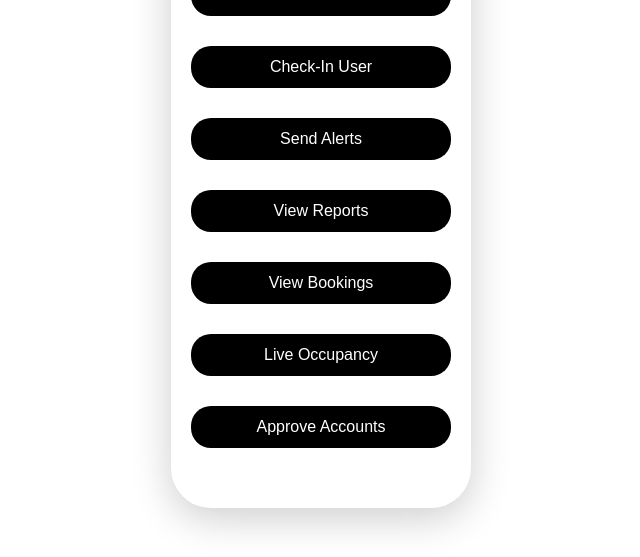
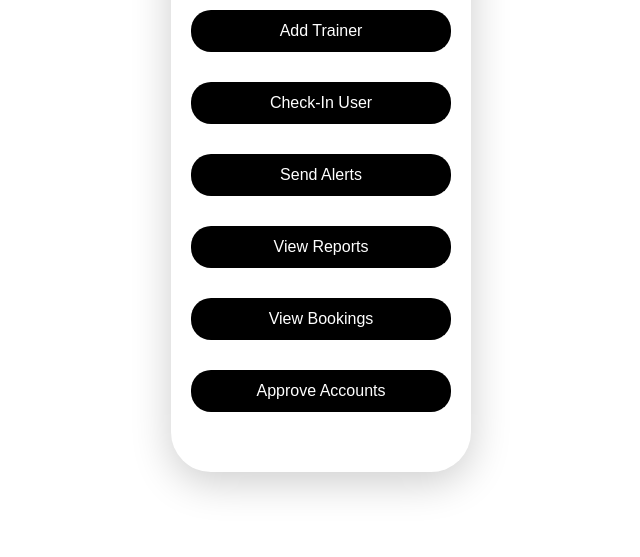
Before and after one commit to JenDacres/CapstoneProject, a plain HTML site: page admin.html in a window 1280 px wide. Shown: the part 243-800 px from the top of the page, without its empty margins (319-959 px from the left). Drawn offline with Linux system fonts and the light colour scheme.

Commit message:
removed live occ

```diff
--- a/admin.html
+++ b/admin.html
@@ -28,7 +28,6 @@
               <button onclick="loadAdminPage('sendAlerts')">Send Alerts</button>
               <button onclick="loadAdminPage('viewReports')">View Reports</button>
               <button onclick="loadAdminPage('viewBookings')">View Bookings</button>
-              <button onclick="window.location.href='liveoccupancy-a.html'">Live Occupancy</button>
               <button onclick="loadAdminPage('approveAccounts')">Approve Accounts</button>
             </div>
           `;
```
